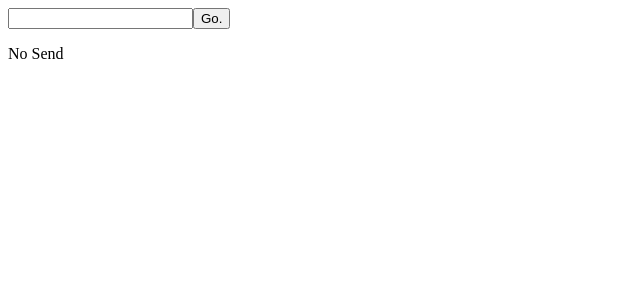
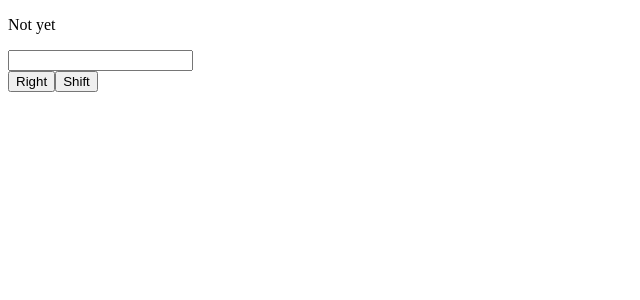
Before and after one commit to koyamal/pra_vue3, a Vue app in the folder Vue3FrontDevTextBook/chap04/directive/: page / in a window 1280 px wide. Shown: the top 300 px of the page, without its empty margins (0-640 px from the left). Built offline with nearby package versions, Linux system fonts and the light colour scheme.

Commit message:
Use v-on:click.shift

```diff
--- a/Vue3FrontDevTextBook/chap04/directive/src/App.vue
+++ b/Vue3FrontDevTextBook/chap04/directive/src/App.vue
@@ -1,16 +1,21 @@
 <script setup lang="ts">
 import {ref} from "vue";
 
-const msg = ref("No Send");
-const onFormSubmit = (): void => {
-  msg.value = "Send!!";
-}
+const msg = ref("Not yet");
+const onEnterKey = (): void => {
+  msg.value = 'Enter Key is pushed.'
+};
+const onRightButtonClick = (): void => {
+  msg.value = 'Right Button is pushed.'
+};
+const onShiftClick = (): void => {
+  msg.value = 'Shift is pushed.'
+};
 </script>
 
 <template>
-  <form action="#" v-on:submit.prevent="onFormSubmit">
-    <input type="text" required>
-    <button type="submit">Go.</button>
-  </form>
   <p>{{ msg }}</p>
+  <input type="text" v-on:keydown.enter="onEnterKey"><br>
+  <button v-on:click.right="onRightButtonClick">Right</button>
+  <button v-on:click.shift="onShiftClick">Shift</button>
 </template>
```
